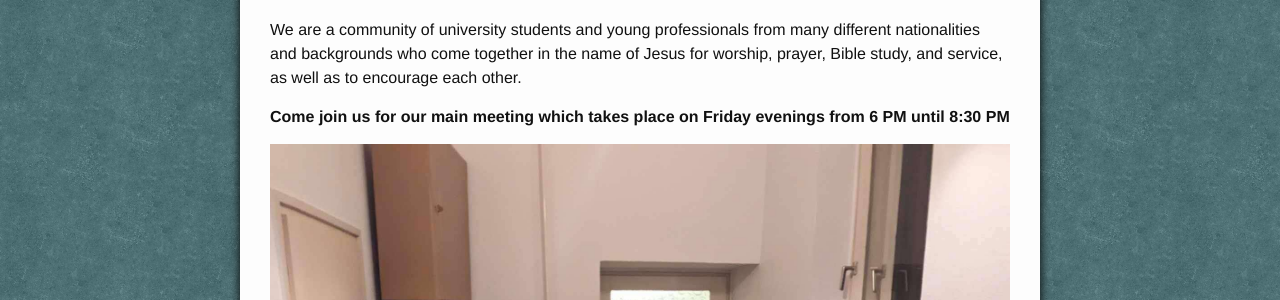
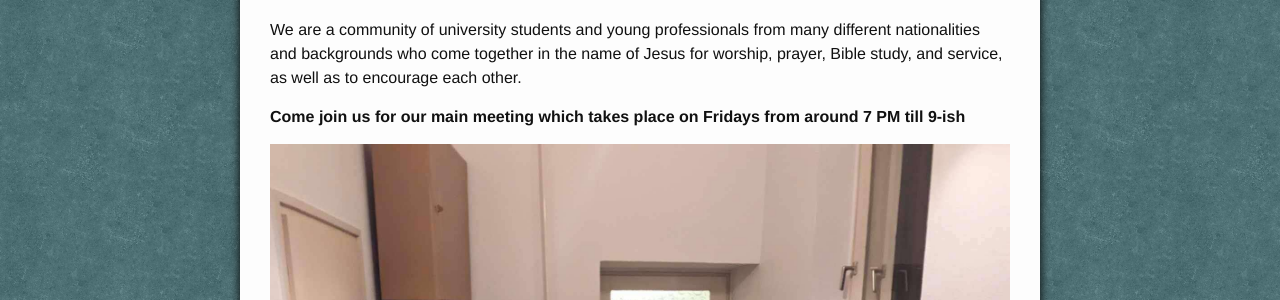
Before and after one commit to sionleroux/icfbudapest.org, a Jekyll site: the page built from index.md, in a window 1280 px wide and 900 px high. Shown: the part 359-659 px from the top of the window. Built offline with Jekyll 4.4.1, drawn with Linux system fonts in a browser that asks for light colours.

Commit message:
Update the meeting time

```diff
--- a/index.md
+++ b/index.md
@@ -17,8 +17,8 @@ About Us
 
 {{ site.description }}
 
-**Come join us for our main meeting which takes place on Friday evenings
-from 6 PM until 8:30 PM**
+**Come join us for our main meeting which takes place on Fridays
+from around 7 PM till 9-ish**
 
 ![ICFB 2024]({{ site.url }}/assets/ICFB2024.jpg)
 
```
